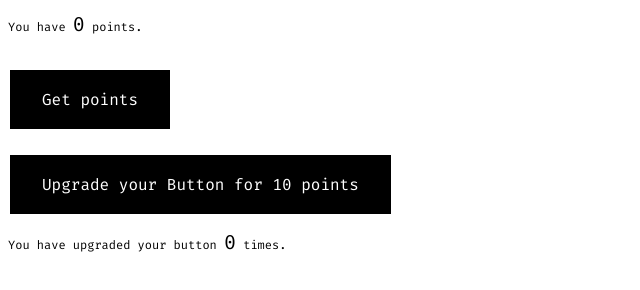
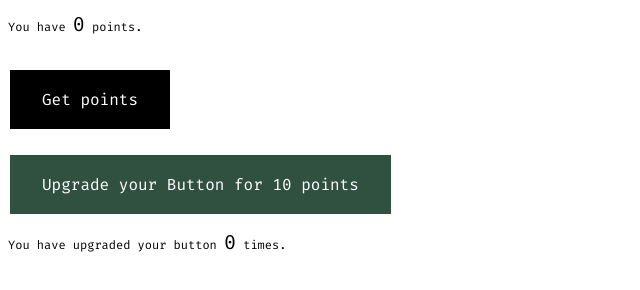
Before and after one commit to incrementals/incrementals.github.io, a plain HTML site: page clicker/index.html in a window 1280 px wide. Shown: the whole page, without its empty margins (0-640 px from the left). Drawn offline with Linux system fonts and the light colour scheme.

Commit message:
Update index.html

```diff
--- a/clicker/index.html
+++ b/clicker/index.html
@@ -9,7 +9,7 @@
 <button class="button button1" onclick="getPoints(buttonLevel + 1)">Get points</button>
 <br />
 <br />
-<button class="button button1" onclick="upgradePointClick()">Upgrade your Button for <span id="UPCC">10</span> points</button>
+<button class="button button2" onclick="upgradePointClick()">Upgrade your Button for <span id="UPCC">10</span> points</button>
 <br />
 <p class="displayOuter">You have upgraded your button <span id="buttonLevel" class="display">0</span> times.</p>
 
```
